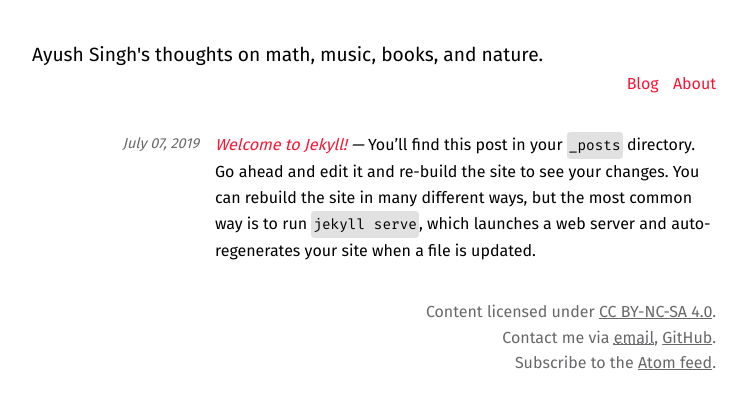
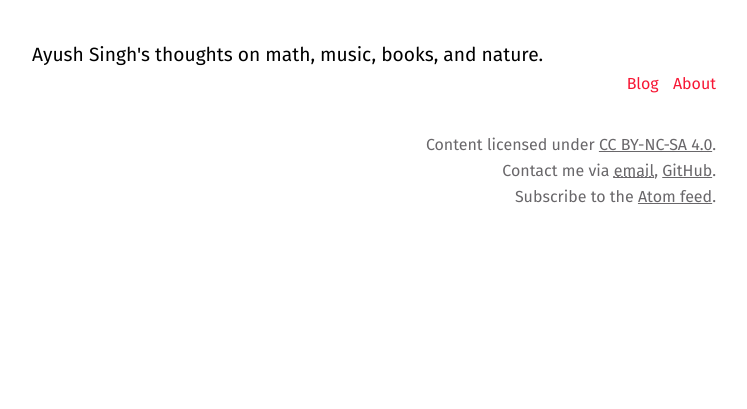
Before and after one commit to LeonardoGoller/LeonardoGoller.github.io, a Jekyll site: the page built from index.html, in a window 1280 px wide. Shown: the top 409 px of the page, without its empty margins (266-1013 px from the left). Built offline with Jekyll 4.4.1, drawn with Linux system fonts in a browser that asks for light colours.

Commit message:
many changes. i should spend more time crafting commits.

```diff
--- a/_config.yml
+++ b/_config.yml
@@ -27,6 +27,12 @@
   - jekyll-feed
   - jekyll-archives
 
+# Syntax highlighting
+highlighter: rouge
+kramdown:
+    input: GFM
+    syntax_highlighter: rouge
+
 # Exclude from processing.
 # The following items will not be processed, by default. Create a custom list
 # to override the default setting.
--- a/_includes/footer.html
+++ b/_includes/footer.html
@@ -1,8 +1,10 @@
     <footer>
       <p>Content licensed under <a href="https://creativecommons.org/licenses/by-nc-sa/4.0/">CC BY-NC-SA 4.0</a>.</p>
 
-      <p>Contact me via <a href=""><abbr title="ayush [dot] singh [at] niser [dot] ac [dot] in">email</abbr></a>, <a href="">GitHub</a>.</p>
-      <p>Subscribe to the <a href="/feed.xml">Atom feed</a>.</p>
+      <p>Contact me via <a href=""><abbr title="ayush [dot] singh [at] niser
+          [dot] ac [dot] in">email</abbr></a>, <a
+        href="https://github.com/11DE784A/">GitHub</a>.</p> <p>Subscribe to the
+      <a href="/feed.xml">Atom feed</a>.</p>
     </footer>
 
   </body>
--- a/_posts/2019-07-07-welcome-to-jekyll.markdown
+++ /dev/null
@@ -1,47 +0,0 @@
----
-layout: post
-title:  "Welcome to Jekyll!"
-date:   2019-07-07 23:43:14 +0530
-categories: jekyll update
----
-You’ll find this post in your `_posts` directory. Go ahead and edit it and re-build the site to see your changes. You can rebuild the site in many different ways, but the most common way is to run `jekyll serve`, which launches a web server and auto-regenerates your site when a file is updated.
-
-![General Kenobi: The Modern Jesus](/assets/images/hansolo.jpg)
-To add new posts, simply add a file in the `_posts` directory that follows the convention `YYYY-MM-DD-name-of-post.ext` and includes the necessary front matter.
-Take a look at the source for this post to get an idea about how it works.
-
-Jekyll also offers powerful support for code snippets:
-{% highlight ruby %}
-def print_hi(name)
-  puts "Hi, #{name}"
-end
-print_hi('Tom')
-#=> prints 'Hi, Tom' to STDOUT.
-{% endhighlight %}
-
-Another code block
-
-    print('Hello, world')
-
-Check out the [Jekyll docs][jekyll-docs] for more info on how to get the most out of Jekyll. File all bugs/feature requests at [Jekyll’s GitHub repo][jekyll-gh]. If you have questions, you can ask them on [Jekyll Talk][jekyll-talk].
-
-<blockquote>
-Do or do not. There is no try.
-<cite>Master Yoda</cite>
-</blockquote>
-
->If you strike me down in anger, I will become stronger than you can ever imagine.
-
-Math stuff. Here is some inline math $$ E = mc^2 $$. Followed by a math block
-
-$$
-\begin{align}
-  (AB)_{ij} = \sum_{j=1}^n A_{ij}B_{jk}
-\end{align}
-$$
-
-Sexy.
-
-[jekyll-docs]: https://jekyllrb.com/docs/home
-[jekyll-gh]:   https://github.com/jekyll/jekyll
-[jekyll-talk]: https://talk.jekyllrb.com/
--- a/assets/styles/main.scss
+++ b/assets/styles/main.scss
@@ -49,6 +49,7 @@
   font-size: $base-font-size;
   line-height: 1.6;
   margin: 4rem auto;
+  margin-bottom: 0;
   max-width: 72rem;
   padding: 0 1.8rem;
 
@@ -71,7 +72,7 @@
   &:only-child {
     float: unset;
     margin-left: unset;
-    width: 90%;
+    width: 100%;
   }
 }
 
@@ -81,22 +82,20 @@
     font-style: italic;
     text-align: right;
   }
-
-  .image {
-   text-align: center;
-  }
 }
 
 code {
-  background: $offwhite;
+  border: 0.1px solid $offwhite;
   border-radius: .4rem;
+  box-shadow: 0 0 .1rem $grey;
   display: inline-block;
   font-family: $mono;
   font-size: $small-font-size;
-  padding: .2rem;
+  padding: 0;
 
   pre > & {
     display: block;
+    overflow-y: scroll;
     padding: .4rem 1.4rem;
   }
 }
```
Also changed, not shown: about.markdown (+24 -9 lines), books.markdown (added, +20 -0 lines), Gemfile.lock, assets/images/koha/dash.png (added), assets/images/koha/hideous.png (added), assets/images/koha/login.png (added), assets/images/koha/renew.png (added), 3 other files.
